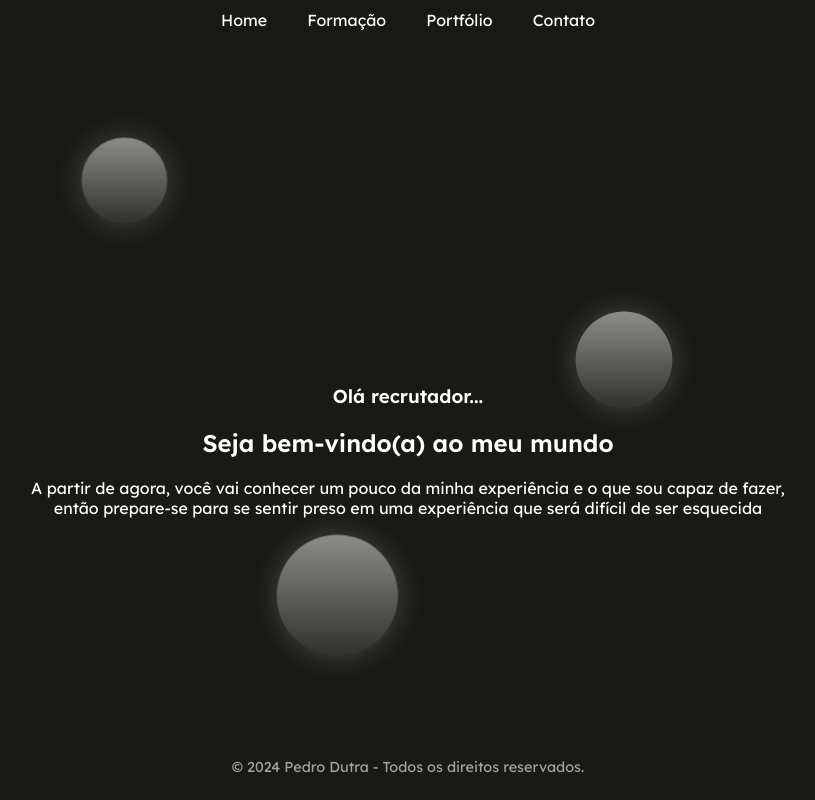
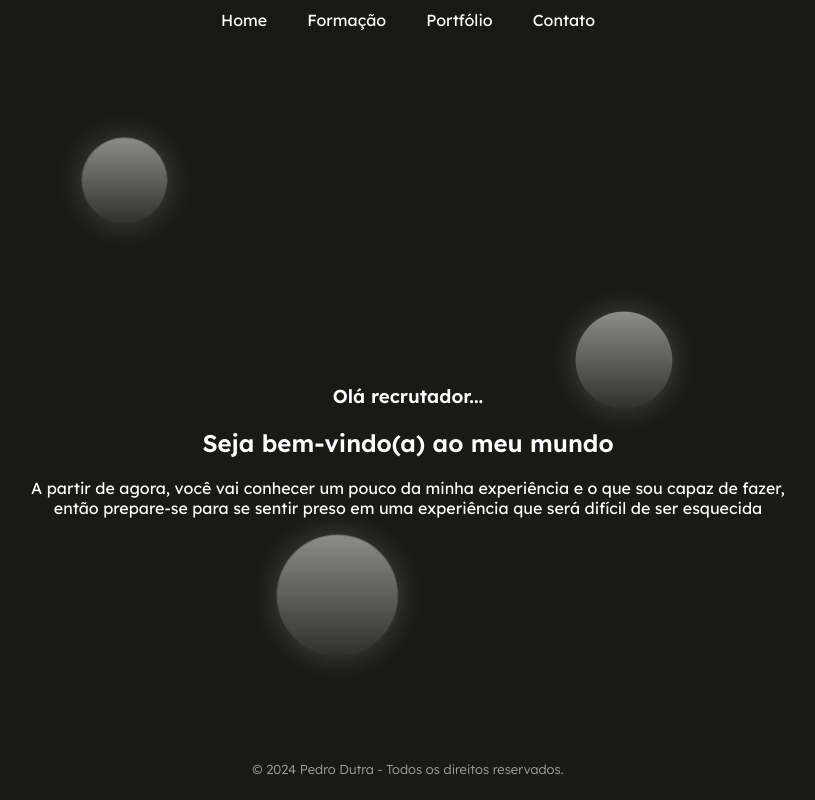
Before and after one commit to PedroDutra86/Uninter-PedroDutra, a plain HTML site: page index.html in a window 1280 px wide. Shown: the whole page, without its empty margins (232-1047 px from the left). Drawn offline with Linux system fonts and the light colour scheme.

Commit message:
correcao footer

```diff
--- a/styles.css
+++ b/styles.css
@@ -79,7 +79,8 @@ footer {
     width: 100%;
     text-align: center;
     color: rgba(255, 255, 255, 0.6);
-    font-size: 0.9rem;
+    font-size: small;
+    font-weight: lighter;
 }
 
 .ball1, .ball2, .ball3 {
```
